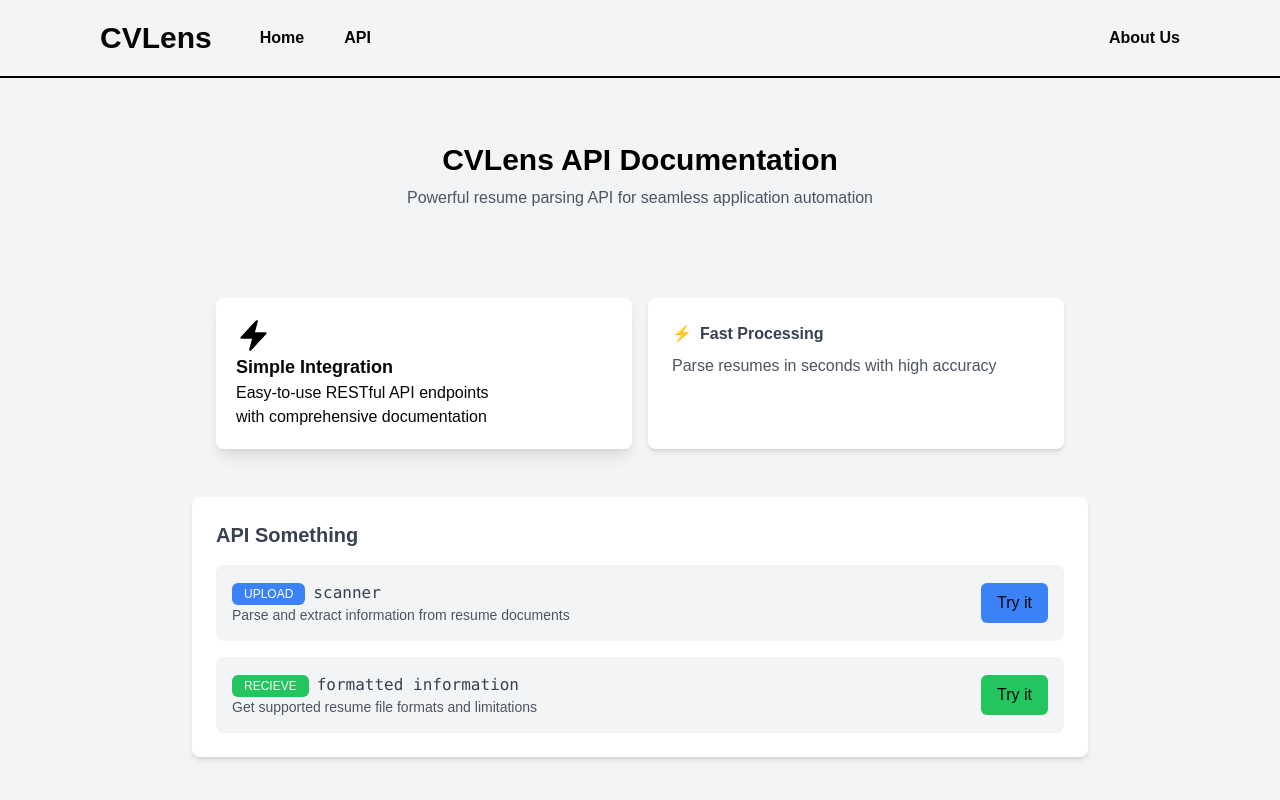
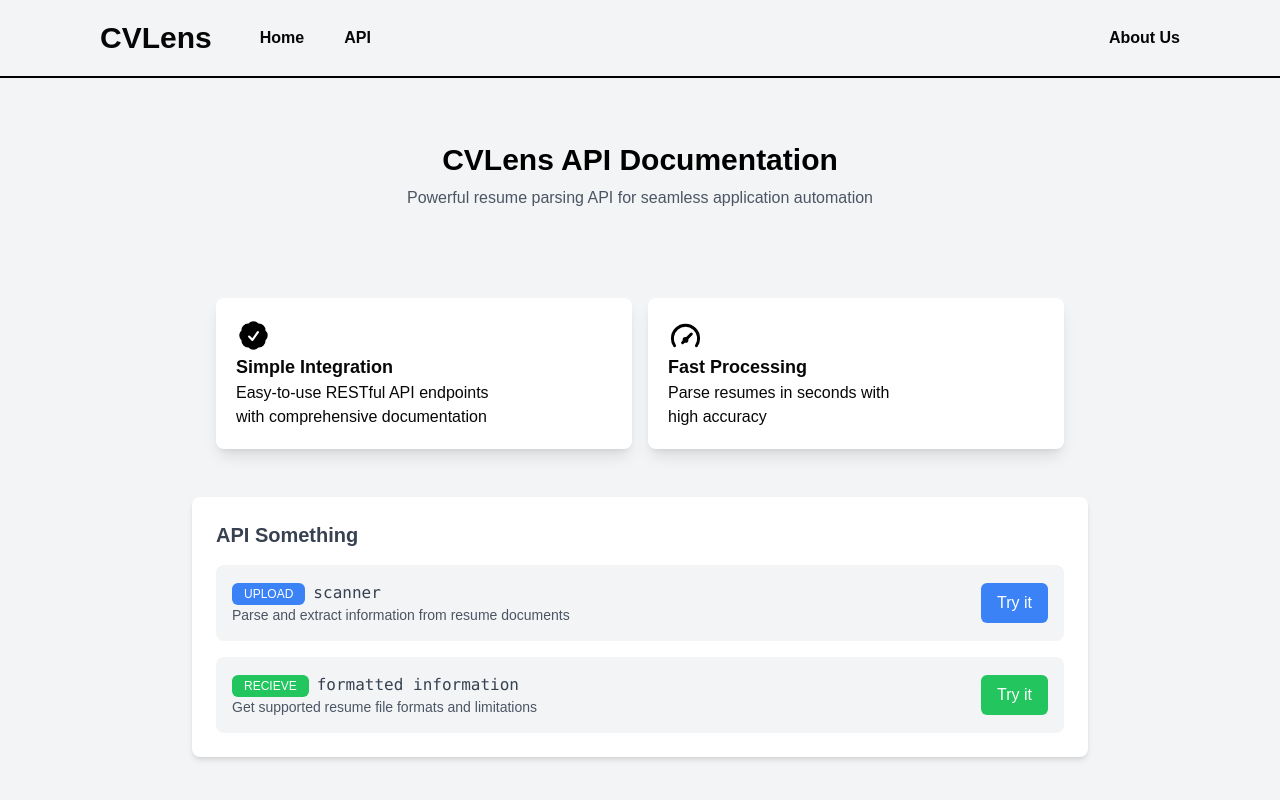
Before and after one commit to TaseskiCS/CVLens, a Next.js app in the folder cvlens-frontend/: page /api-doc in a window 1280 px wide. Shown: the top 800 px of the page. Built offline with nearby package versions, Linux system fonts and the light colour scheme.

Commit message:
Swicthed to more component based

```diff
--- a/cvlens-frontend/app/api-doc/page.jsx
+++ b/cvlens-frontend/app/api-doc/page.jsx
@@ -14,21 +14,9 @@ export default async function Page() {
 
         {/* API Overview */}
         <section className="max-w-4xl mx-auto grid grid-cols-1 md:grid-cols-2 gap-4 p-6">
-          {/* <div className="p-6 bg-white shadow-md rounded-lg">
-            <h3 className="font-semibold flex items-center text-gray-700">
-              <span className="mr-2">💻</span> Simple Integration
-            </h3>
-            <p className="text-gray-600 mt-2">Easy-to-use RESTful API endpoints with comprehensive documentation</p>
-          </div> */}
 
-          <InfoCard icon= "/svg/bolt.svg" title="Simple Integration" text="Easy-to-use RESTful API endpoints with comprehensive documentation"/>
-
-          <div className="p-6 bg-white shadow-md rounded-lg">
-            <h3 className="font-semibold flex items-center text-gray-700 ">
-              <span className="mr-2">⚡</span> Fast Processing
-            </h3>
-            <p className="text-gray-600 mt-2">Parse resumes in seconds with high accuracy</p>
-          </div>
+          <InfoCard icon= "/svg/verify.svg" title="Simple Integration" text="Easy-to-use RESTful API endpoints with comprehensive documentation"/>
+          <InfoCard icon= "/svg/timer.svg" title="Fast Processing" text="Parse resumes in seconds with high accuracy"/>
         </section>
 
         {/* API Endpoints */}
@@ -41,7 +29,7 @@ export default async function Page() {
                 <code className="ml-2 text-gray-700">scanner</code>
                 <p className="text-gray-600 text-sm">Parse and extract information from resume documents</p>
               </div>
-              <button className="px-4 py-2 bg-blue-500 rounded-md text ">Try it</button>
+              <button className="px-4 py-2 bg-blue-500 text-white rounded-md text ">Try it</button>
             </div>
             <div className="p-4 bg-gray-100 rounded-lg flex justify-between items-center">
               <div>
@@ -49,7 +37,7 @@ export default async function Page() {
                 <code className="ml-2 text-gray-700">formatted information</code>
                 <p className="text-gray-600 text-sm">Get supported resume file formats and limitations</p>
               </div>
-              <button className="px-4 py-2 bg-green-500 rounded-md text ">Try it</button>
+              <button className="px-4 py-2 bg-green-500 text-white rounded-md text ">Try it</button>
             </div>
           </div>
         </section>
```
Also changed, not shown: cvlens-frontend/public/svg/timer.svg (added).
